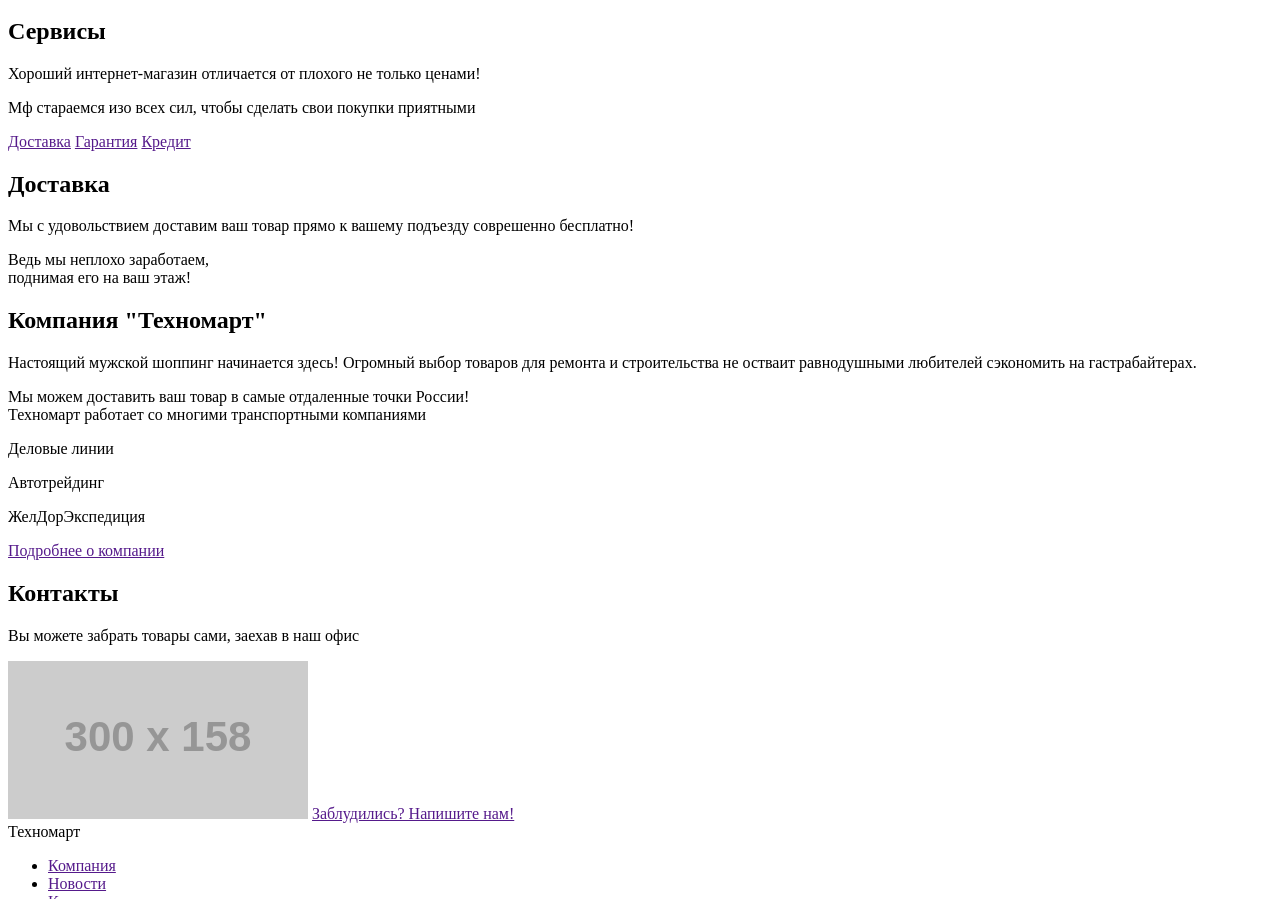
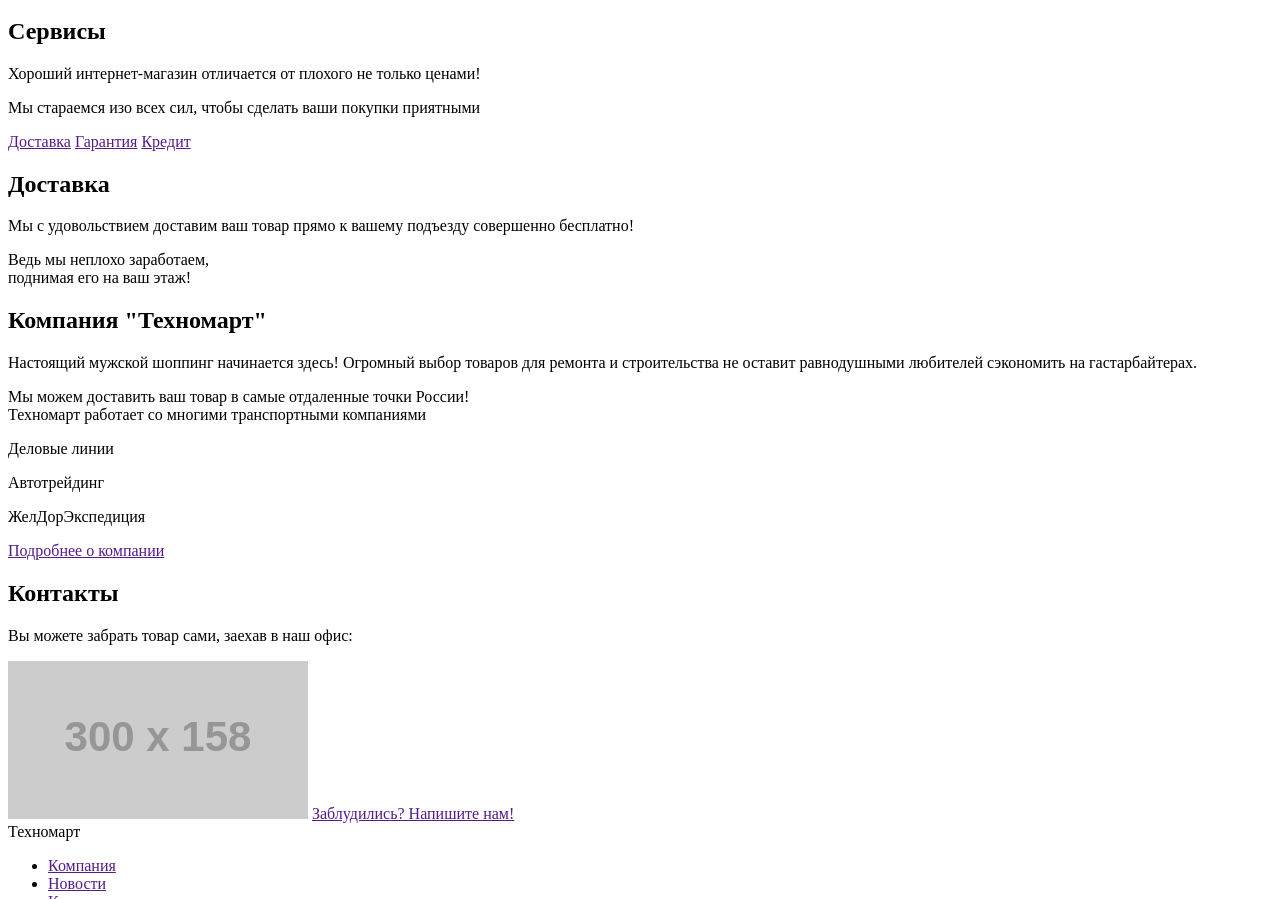
Before and after one commit to Jakovich/Technomart, a plain HTML site: page technomart_index.html in a window 1280 px wide. Shown: the part 3694-4593 px from the top of the page. Drawn offline with Linux system fonts and the light colour scheme; placeholder pictures from the web are drawn by us.

Commit message:
Technomart v2

```diff
--- a/technomart_index.html
+++ b/technomart_index.html
@@ -24,7 +24,7 @@
 					<div class="order">
 						<a href="">Оформить заказ</a>
 					</div>
-			</section>
+				</section>
 				<section class="header_second_row">
 						<div class="description">
 						Интернет-магазин строительных материалов и инструментов для ремонта
@@ -202,7 +202,7 @@
 				<section class="services_exp">
 					<h2>Сервисы</h2>
 					<p>Хороший интернет-магазин отличается от плохого не только ценами!</p>
-					<p>Мф стараемся изо всех сил, чтобы сделать свои покупки приятными</p>
+					<p>Мы стараемся изо всех сил, чтобы сделать ваши покупки приятными</p>
 				</section>
 				<section class="services_select">
 					<a href="" class="active">Доставка</a>
@@ -211,14 +211,14 @@
 				</section>
 				<section class="delivery">
 					<h2 class="delivery_title">Доставка</h2>
-					<p>Мы с удовольствием доставим ваш товар прямо к вашему подъезду соврешенно бесплатно!</p>
+					<p>Мы с удовольствием доставим ваш товар прямо к вашему подъезду совершенно бесплатно!</p>
 					<p>Ведь мы неплохо заработаем,<br>поднимая его на ваш этаж!</p>
 				</section>
 			</section>
 			<section class="company">
 				<section class="about_company">
 					<h2>Компания "Техномарт"</h2>
-					<p>Настоящий мужской шоппинг начинается здесь! Огромный выбор товаров для ремонта и строительства не остваит равнодушными любителей сэкономить на гастрабайтерах.</p>
+					<p>Настоящий мужской шоппинг начинается здесь! Огромный выбор товаров для ремонта и строительства не оставит равнодушными любителей сэкономить на гастарбайтерах.</p>
 					<p>Мы можем доставить ваш товар в самые отдаленные точки России!<br>
 						Техномарт работает со многими транспортными компаниями</p>
 					<p class="transp_campany">Деловые линии</p>
@@ -228,7 +228,7 @@
 				</section>
 				<section class="contacts">
 						<h2>Контакты</h2>
-						<p>Вы можете забрать товары сами, заехав в наш офис</p>
+						<p>Вы можете забрать товар сами, заехав в наш офис:</p>
 						<img src="http://placehold.it/300x158" width="300" height="158">
 						<a href="" class="btn_dasic">Заблудились? Напишите нам!</a>
 				</section>
```
